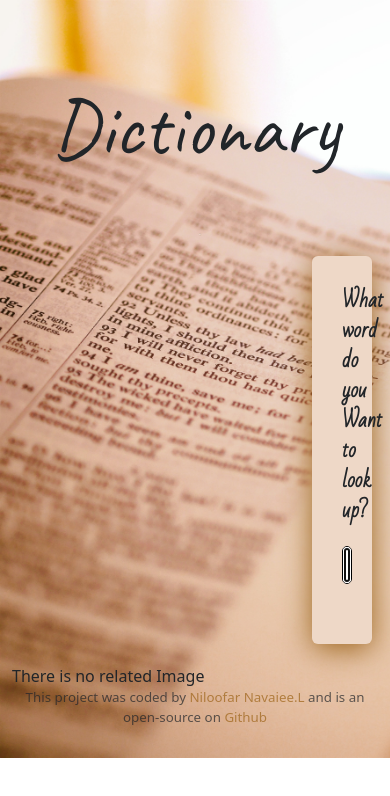
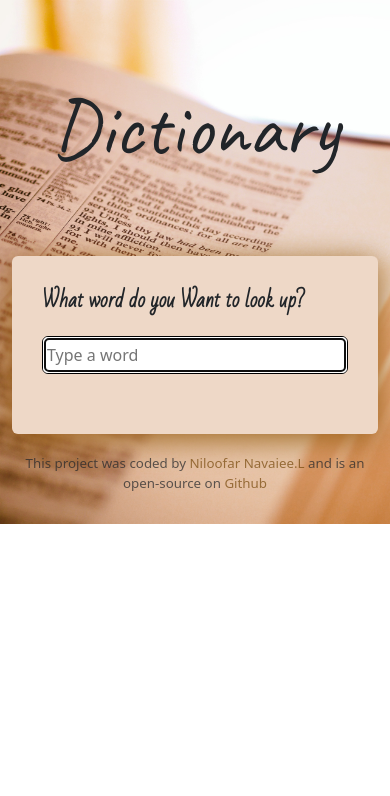
Before and after one commit to Niloo-NL/react-dictionary-app-final-project, a React (Create React App) app: page / in a window 390 px wide. Shown: the top 796 px of the page. Built offline with nearby package versions, Linux system fonts and the light colour scheme.

Commit message:
Final design edits

```diff
--- a/src/App.css
+++ b/src/App.css
@@ -30,20 +30,20 @@ body {
 
 .App a {
   text-decoration: none;
-  color: #9c6317;
+  color: #76480b;
 }
 
-@media (max-width: 900px) {
+@media (max-width: 1020px) {
+  .App section {
+    margin-bottom: 20px;
+  }
+
   .App body {
     padding: 30px;
     background-image: 100%;
     background-size: cover;
   }
 
-  section {
-    margin: 20px 10px;
-  }
-
   .App footer {
     font-size: smaller;
   }
--- a/src/Dictionary.css
+++ b/src/Dictionary.css
@@ -2,7 +2,6 @@ section {
   background-color: #eed8c7;
   padding: 30px;
   border-radius: 6px;
-  margin: 20px 300px;
   box-shadow: 0px 5px 30px #9b6319;
 }
 
@@ -32,6 +31,10 @@ form {
 }
 
 @media (min-width: 1000px) {
+  section {
+    margin: 20px 300px;
+  }
+
   input {
     width: 100%;
     padding: 6px 4px;
--- a/src/Dictionary.js
+++ b/src/Dictionary.js
@@ -24,8 +24,8 @@ export default function Dictionary() {
     setErrorMessage(
       <section className="error">
         {" "}
-        "Sorry, the word you are looking for is not in our data base. Look up
-        another word!"{" "}
+        Sorry, the word you are looking for is not in our data base. Please
+        check your spelling or look up another word!{" "}
       </section>
     );
   }
@@ -39,7 +39,7 @@ export default function Dictionary() {
 
     let pexelsApiKey =
       "563492ad6f91700001000001a6b1167c27c245f9bbe3b6baf2d87030";
-    let pexelsUrl = `https://api.pexels.com/v1/search?query=${keyWord}&per_page=1`;
+    let pexelsUrl = `https://api.pexels.com/v1/search?query=${keyWord}&per_page=6`;
     let headers = { Authorization: `Bearer ${pexelsApiKey}` };
 
     axios.get(pexelsUrl, { headers: headers }).then(handlePexels);
--- a/src/Photos.js
+++ b/src/Photos.js
@@ -20,6 +20,6 @@ export default function Photos(props) {
       </section>
     );
   } else {
-    return "There is no related Image";
+    return null;
   }
 }
```
